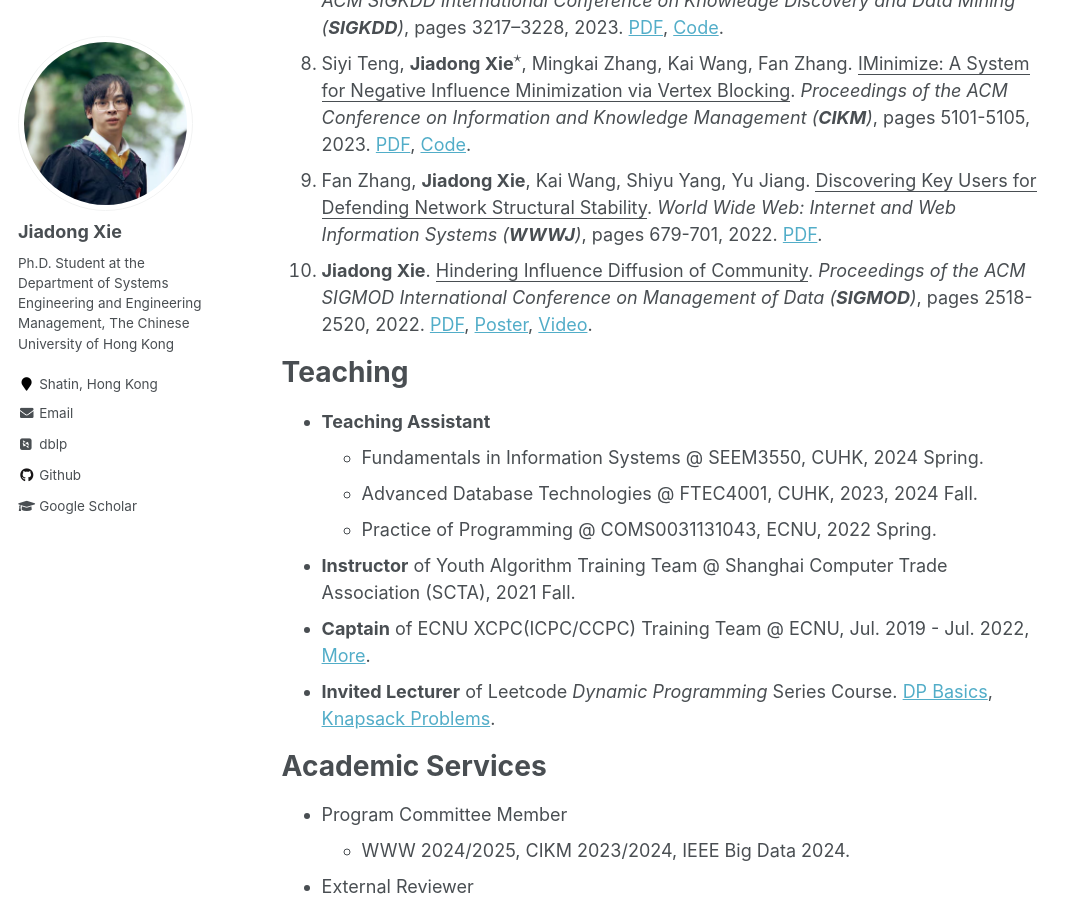
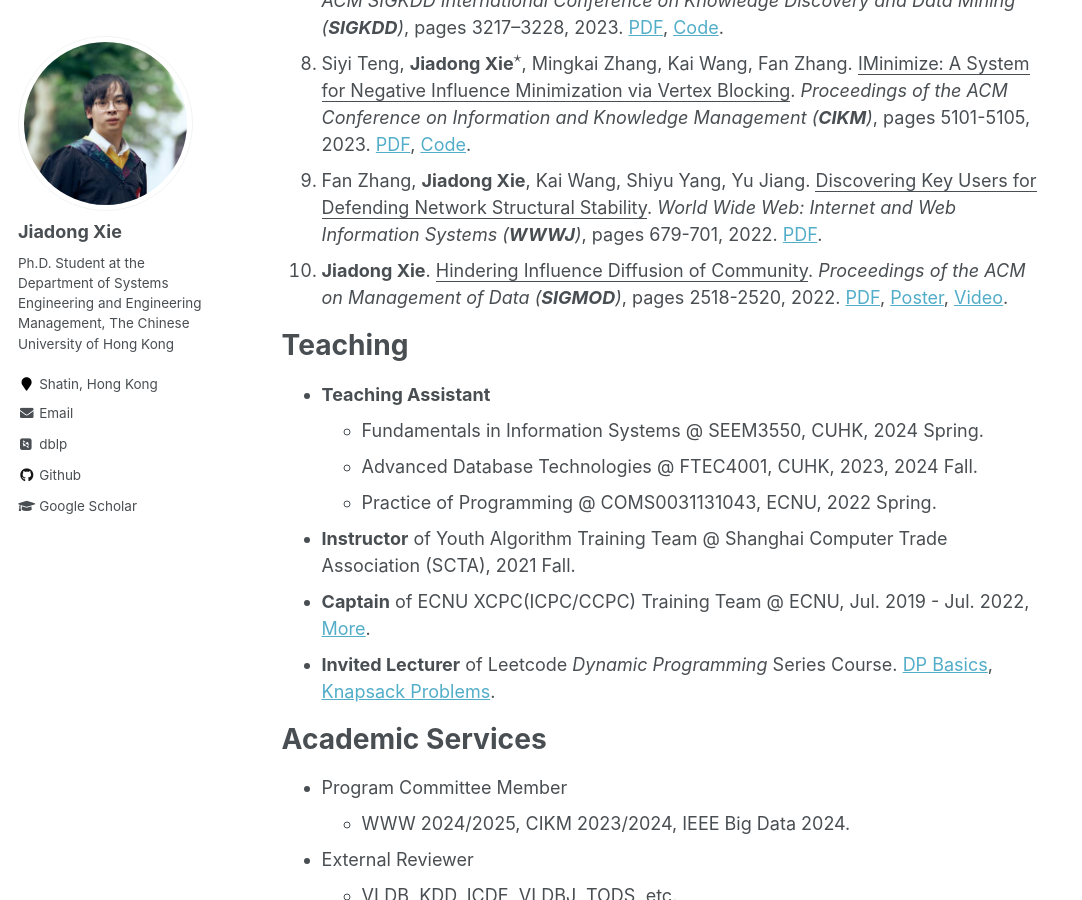
Before and after one commit to Xiejiadong/Xiejiadong.github.io, a Jekyll site: the page built from _pages/about.md, in a window 1280 px wide and 900 px high, scrolled down 1130 px. Shown: the whole window, without its empty margins (0-1082 px from the left). Built offline with Jekyll 4.4.1, drawn with Linux system fonts in a browser that asks for light colours; some web fonts are replaced; formulas are drawn with MathJax 3.

Commit message:
Update about.md

```diff
--- a/_pages/about.md
+++ b/_pages/about.md
@@ -50,7 +50,7 @@ Publications
    *World Wide Web: Internet and Web Information Systems (**WWWJ**)*, pages 679-701, 2022.
    [PDF](/files/paper/%5Bwwwj22%5Dcollapse%20coreness.pdf).
 10. **Jiadong Xie**. <u>Hindering Influence Diffusion of Community</u>.
-   *Proceedings of the ACM SIGMOD International Conference on Management of Data (**SIGMOD**)*, pages 2518-2520, 2022.
+   *Proceedings of the ACM on Management of Data (**SIGMOD**)*, pages 2518-2520, 2022.
    [PDF](/files/paper/%5Bsigmod22%5DHindering%20Influence%20Diffusion%20of%20Community.pdf), [Poster](/files/attachments/Jiadong_Xie_Poster.pdf), [Video](/files/attachments/Jiadong_Xie_pre_video.mp4).
 
 
```
